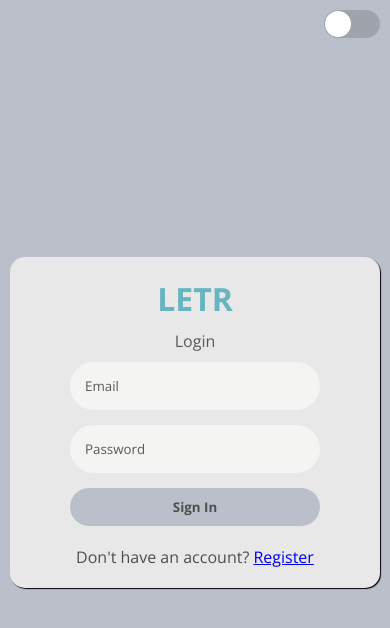
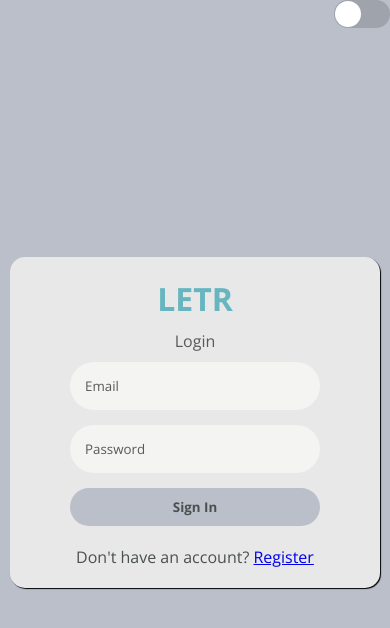
Before and after one commit to Nelf-dev/Letr, a React (Create React App) app: page /login in a window 390 px wide. Shown: the top 628 px of the page. Built offline with nearby package versions, Linux system fonts and the light colour scheme; no server answers.

Commit message:
made it more mobile friendly

```diff
--- a/src/style.css
+++ b/src/style.css
@@ -19,6 +19,18 @@
 
 @media only screen and (max-width: 480px) {
 
+    .home .container {
+        border-radius: 0;
+        width: 100%;
+        height: 100%;
+    }
+
+    .switch {
+        padding: 0px;
+        border: 0;
+        border-radius: 15px;
+    }
+
     p {
         margin-top: 0.5em;
         font-size: 8pt;
@@ -37,8 +49,8 @@
         position: fixed;
         cursor: pointer;
         margin-left: 3em;
-        top: 12.5%;
-        right: 23%;
+        top: 4%;
+        right: 5%;
         visibility: visible;
         z-index: 999;
     }
@@ -61,9 +73,9 @@
 
     .sidebar {
         position: absolute;
-        margin-top: 0.7em;
+        /* margin-top: 0.7em; */
         width: 65%;
-        height: 73%;
+        height: 93.5%;
         z-index: 999;
         visibility: hidden;
         /* border-bottom-left-radius: 15px;
```
